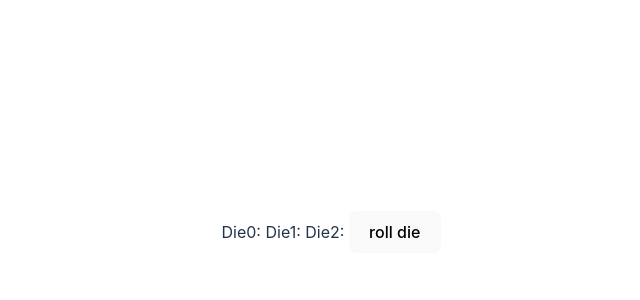
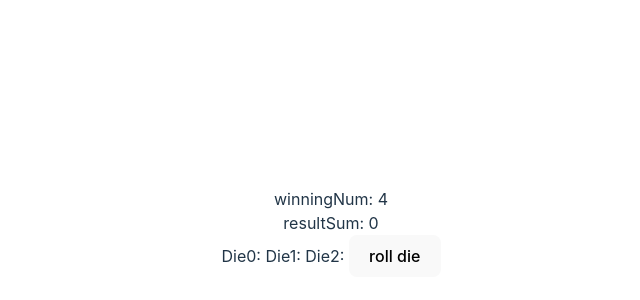
Before and after one commit to Sammeeey/lucky-N, a React (Vite) app: page / in a window 1280 px wide. Shown: the part 168-468 px from the top of the page, without its empty margins (309-949 px from the left). Built offline with nearby package versions, Linux system fonts and the light colour scheme.

Commit message:
calculate + display result sum & winner

```diff
--- a/src/LuckyN.jsx
+++ b/src/LuckyN.jsx
@@ -1,19 +1,31 @@
 // import './LuckyN.css'
 
-import { useState } from "react"
+import { useEffect, useState } from "react"
 import Dice from "./Dice"
 
 function LuckyN({dieAmount=2, dieMaxValue=6, winningNum=10}) {
     const dieArr = [...Array(dieAmount).keys()]
     const [dice, setDice] = useState(dieArr.map(die => ({rollResult:null, dieMaxValue:dieMaxValue})))
+    const [resultSum, setResultSum] = useState(null)
 
     const rollDie = () =>
         setDice(prevDice => prevDice.map(die => (
             {...die, rollResult: Math.floor(Math.random() * dieMaxValue + 1)}
         )))
 
+    const getResultSum = () => {
+        const rollSum = dice.reduce((sum, currentValue) => sum + currentValue.rollResult, 0)
+        setResultSum(prevResultSum => prevResultSum = rollSum)
+        console.log('rollSum', rollSum)
+    }
+
+    useEffect(getResultSum, [dice, winningNum])
+
     return (
         <>
+        <div>winningNum: {winningNum}</div>
+        <div>resultSum: {resultSum}</div>
+        <div>{resultSum === winningNum && 'Game Won!'}</div>
         <Dice {...{dice}} />
         <button type="button" onClick={rollDie}>roll die</button>
         </>
```
